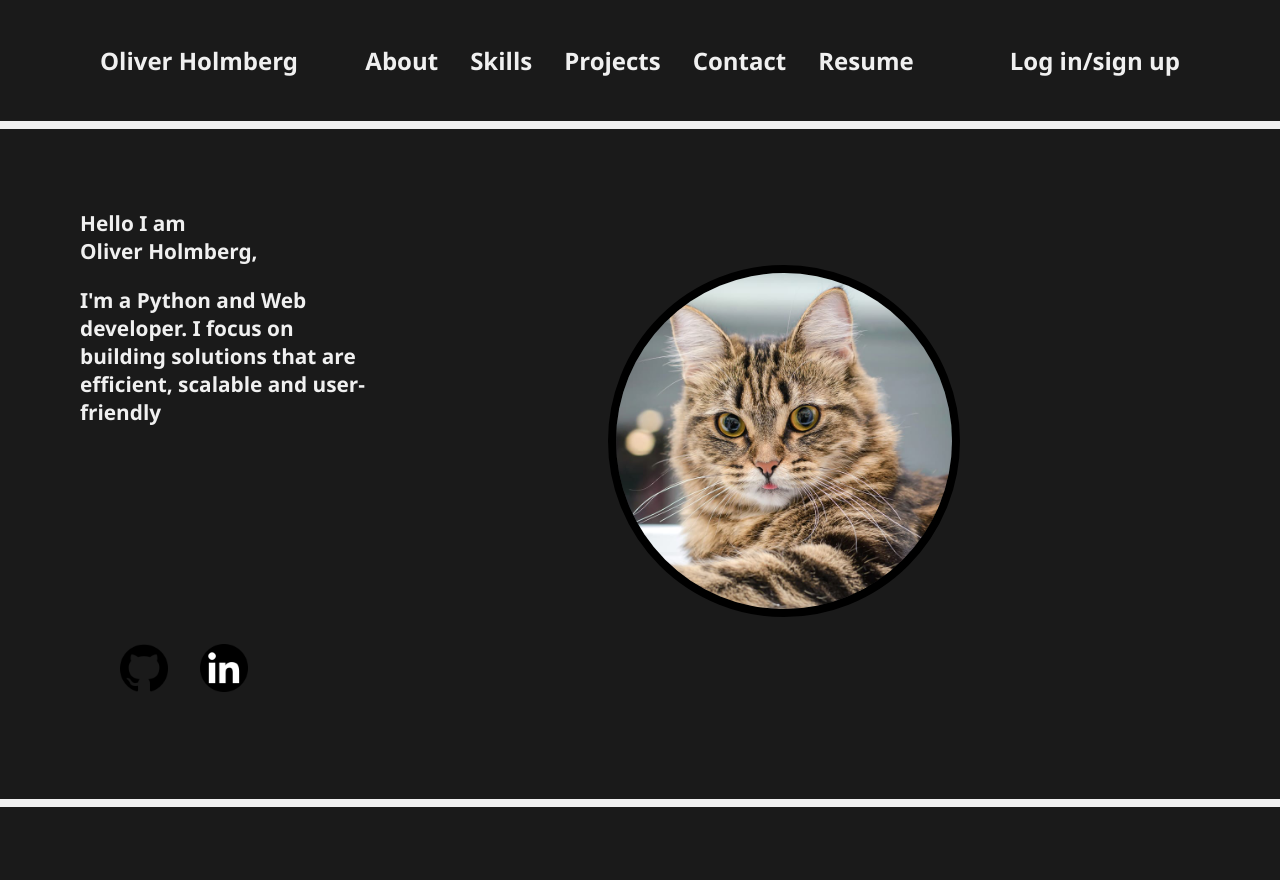
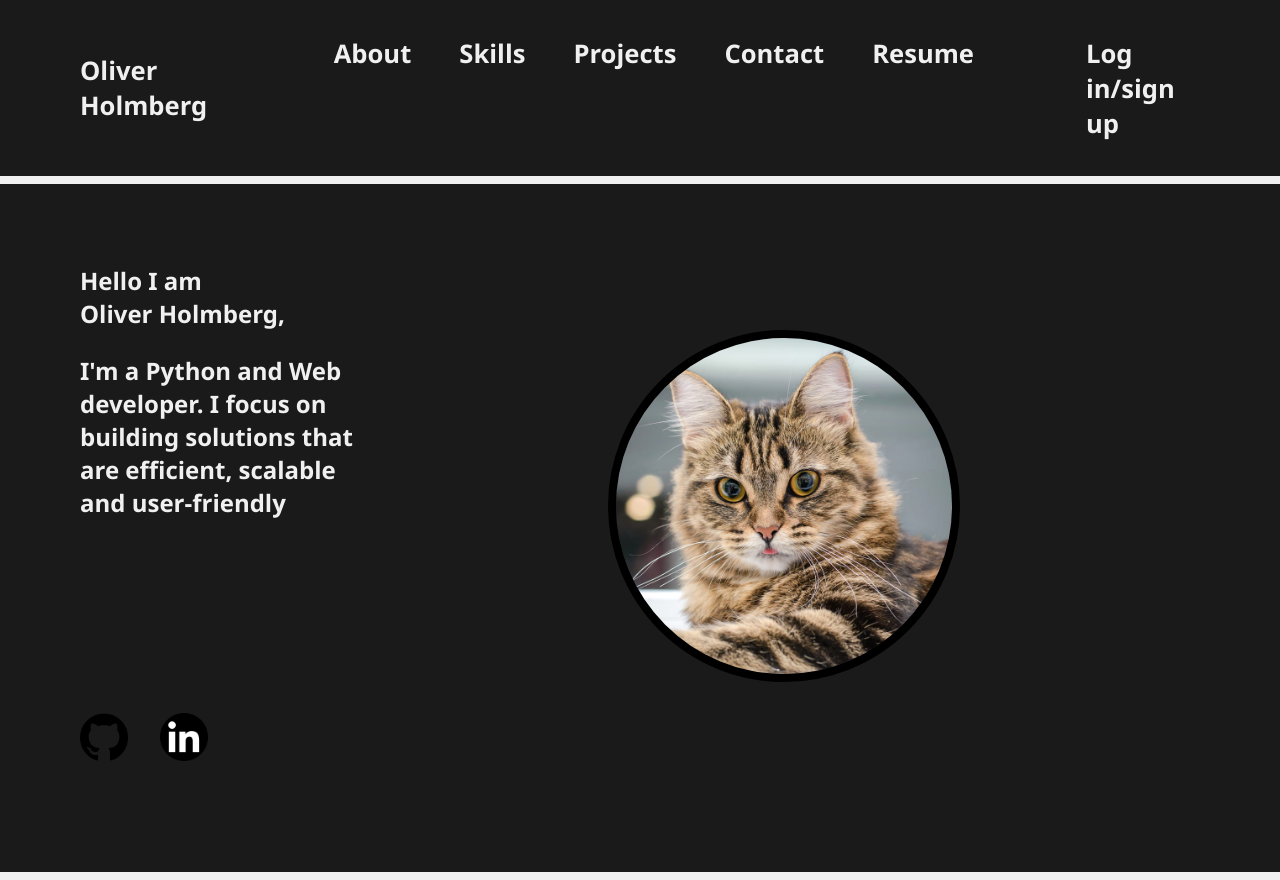
Before and after one commit to OliverAronHolmberg/Resume-Website, a plain HTML site: page index.html in a window 1280 px wide. Before the commit the page ends 807 px from the top, so only its background shows below. Drawn offline with Linux system fonts and the light colour scheme.

Commit message:
Added bio, picture, socials and changed the design

```diff
--- a/index.html
+++ b/index.html
@@ -10,7 +10,7 @@
 </head>
 <body>
     <header class="header">
-        <span><a href="index.html">Oliver Holmberg</a></span>
+        <span clas="Oliver_Holmberg"><a href="index.html">Oliver Holmberg</a></span>
         <nav>
             <ul class="headerlist">
                 <li><a href="index.html">About</a></li>
--- a/styles.css
+++ b/styles.css
@@ -1,7 +1,7 @@
 body{
     background-color: #1A1A1A;
     font-family:'Segoe UI', Tahoma, Geneva, Verdana, sans-serif;
-    font-size: 1.3rem;
+    font-size: 1.5rem;
     margin: 0px
 
 }
@@ -16,8 +16,9 @@ body{
 header {
 
     background-color: #1A1A1A;
-    font-size: 1.5rem;
-    padding: 20px;
+    font-size: 1.6rem;
+    padding-bottom: 10px;
+    padding-top: 10px;
     justify-content: space-between;
     list-style: None;
     display: flex;
@@ -25,13 +26,14 @@ header {
     align-items:center;
     font-weight: Bold;
     border-bottom: 0.5rem solid #F0F0F0;
+    margin-left: 0px;
 
 }
 
 .headerlist{
     list-style: None;
     display: flex;
-    gap: 2rem;
+    gap: 3rem;
 
 }
 
@@ -59,14 +61,19 @@ section{
     font-family:'Segoe UI', Tahoma, Geneva, Verdana, sans-serif;
     font-weight: bold;
     align-items: center;
-    gap: 1rem;
+    gap: 0rem;
+
+
 }
+
 
 span{
    display:flex;
    align-items:normal;
    margin-left: 5rem;
 }
+
+
 
 
 .introcontainer{
@@ -99,14 +106,16 @@ span{
 
 .socials_div{
     border-bottom:  solid 0.5rem #F0F0F0;
+
 }
 
 .socials{
     padding-bottom: 5rem;
-    margin-left: 5rem;
+    padding-left: 0px;
     display: flex;
     gap: 2rem;
     list-style: none;
+    margin-left:5rem;
 
 }
 .socialpictures{
```
